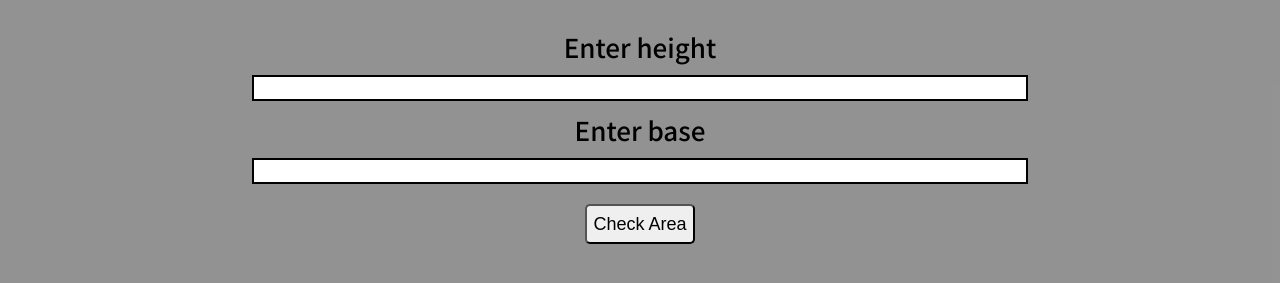
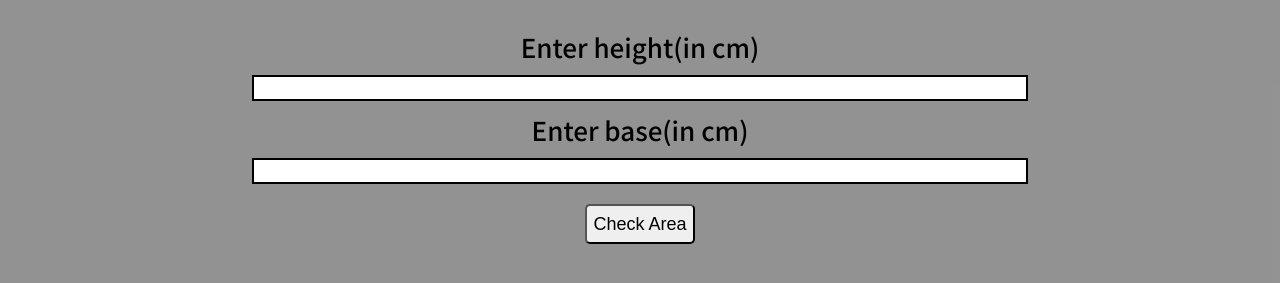
Before and after one commit to JuvitaSaini09/fun-with-triangles, a plain HTML site: page area.html in a window 1280 px wide. Shown: the part 169-452 px from the top of the page. Drawn offline with Linux system fonts and the light colour scheme.

Commit message:
docs:document-area.html updated

```diff
--- a/area.html
+++ b/area.html
@@ -21,9 +21,9 @@
     </nav>
     <h1>Check Area of Triangle</h1>
     <div id="container">
-        <label for="first-input">Enter height</label>
+        <label for="first-input">Enter height(in cm)</label>
         <input id="first-input" type="number" />
-        <label for="second-input">Enter base</label>
+        <label for="second-input">Enter base(in cm)</label>
         <input id="second-input" type="number" />
         <button id="button-area">Check Area</button>
     </div>
```
